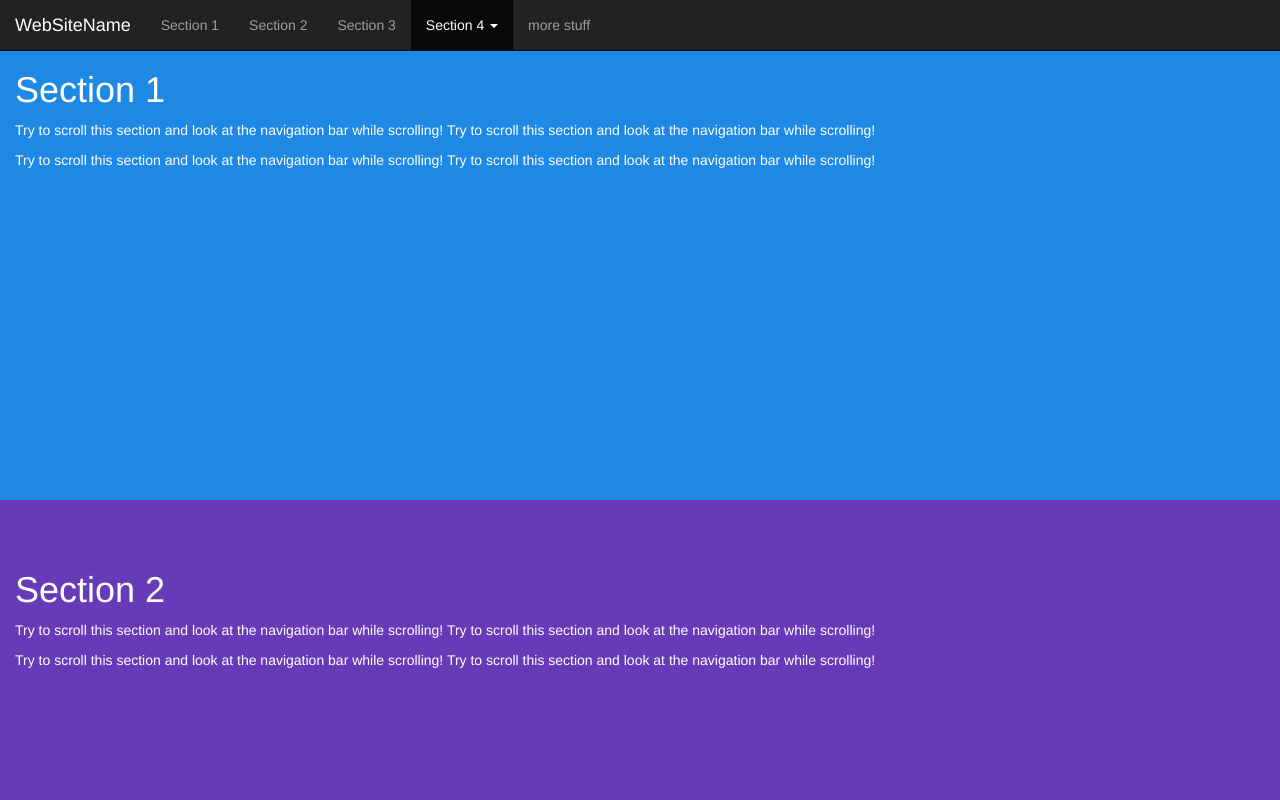
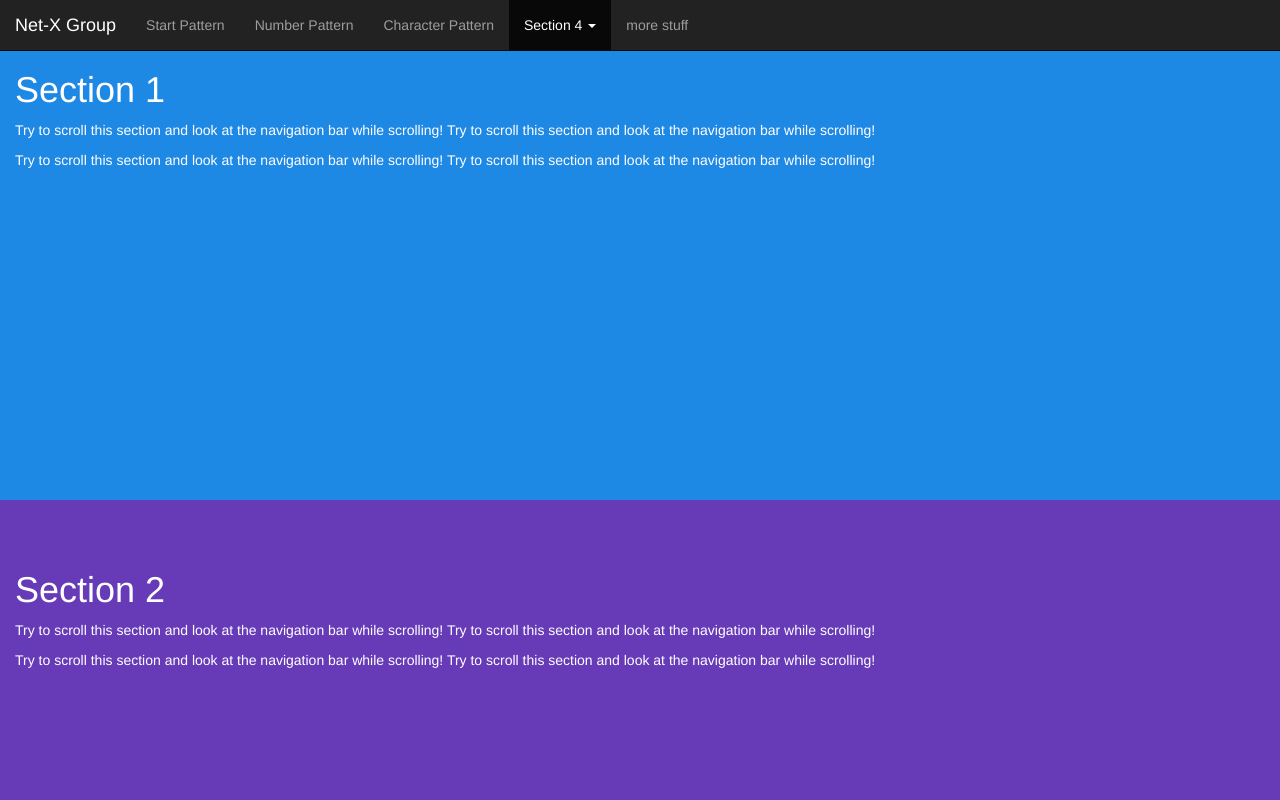
Before and after one commit to teamwork-fahad/teamwork-fahad.github.io, a plain HTML site: page index.html in a window 1280 px wide. Shown: the top 800 px of the page. Drawn offline with nearby package versions, Linux system fonts and the light colour scheme.

Commit message:
Update index.html

```diff
--- a/index.html
+++ b/index.html
@@ -26,14 +26,14 @@
           <span class="icon-bar"></span>
           <span class="icon-bar"></span>
       </button>
-      <a class="navbar-brand" href="#">WebSiteName</a>
+      <a class="navbar-brand" href="#">Net-X Group</a>
     </div>
     <div>
       <div class="collapse navbar-collapse" id="myNavbar">
         <ul class="nav navbar-nav">
-          <li><a href="#section1">Section 1</a></li>
-          <li><a href="#section2">Section 2</a></li>
-          <li><a href="#section3">Section 3</a></li>
+          <li><a href="#section1">Start Pattern</a></li>
+          <li><a href="#section2">Number Pattern</a></li>
+          <li><a href="#section3">Character Pattern</a></li>
           <li class="dropdown"><a class="dropdown-toggle" data-toggle="dropdown" href="#">Section 4 <span class="caret"></span></a>
             <ul class="dropdown-menu">
               <li><a href="#section41">Section 4-1</a></li>
```
